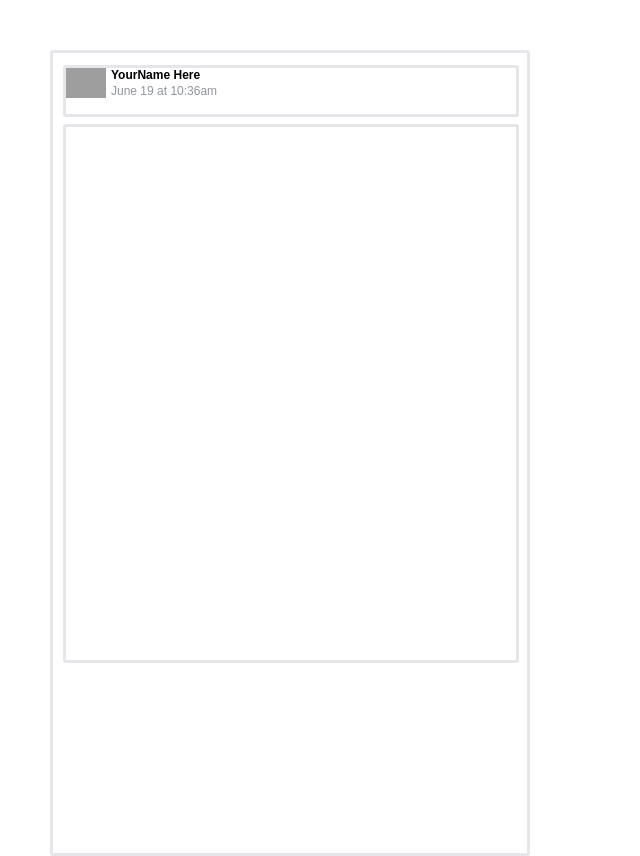
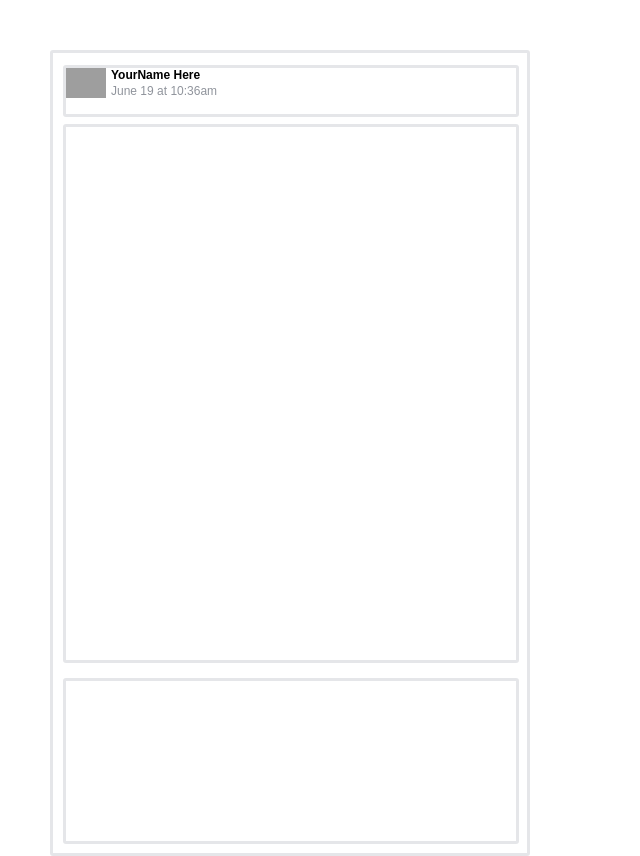
Before and after one commit to Zhhyman/facebook-post-test, a React (Create React App) app: page / in a window 1280 px wide. Shown: the whole page, without its empty margins (0-640 px from the left). Built offline with nearby package versions, Linux system fonts and the light colour scheme; grey boxes are pictures that could not be loaded.

Commit message:
Added Reaction-Bar

```diff
--- a/src/App.js
+++ b/src/App.js
@@ -22,7 +22,8 @@ export default class Post extends Component {
           </div>
         </div>
         <div className="Content">
-
+        </div>
+        <div className="Reaction-Bar">
 
         </div>
       </div>
--- a/src/index.css
+++ b/src/index.css
@@ -50,7 +50,7 @@ body {
     font-weight: normal;
     color: #90949c; }
 
-.Content {
+.Content, .Reaction-Bar {
   border-style: solid;
   border-color: #e5e6e9;
   border-radius: 3px;
@@ -65,4 +65,8 @@ body {
   margin-right: 5px;
   display: block; }
 
+.Reaction-Bar {
+  height: 160px;
+  margin-top: 15px; }
+
 /*# sourceMappingURL=index.css.map */
--- a/src/index.scss
+++ b/src/index.scss
@@ -77,3 +77,9 @@ body {
   margin-right:5px;
   display: block;
 }
+
+.Reaction-Bar{
+  @extend .Content;
+  height: $height / 5;
+  margin-top: 15px;
+}
```
Also changed, not shown: 2 other files (tests, documents, lock files or other folders).
